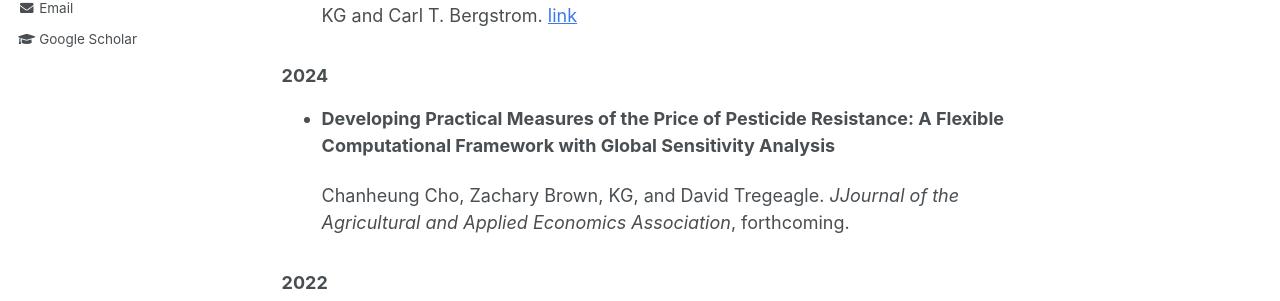
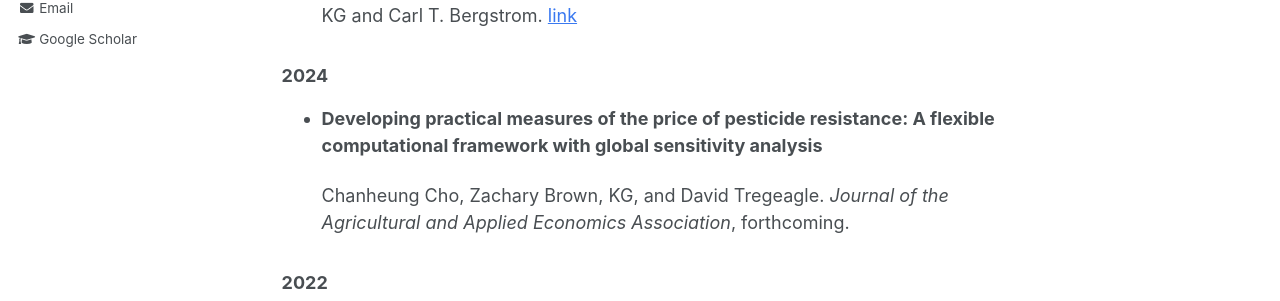
Before and after one commit to krgross/krgross.github.io, a Jekyll site: the page built from _pages/publications.md, in a window 1280 px wide and 900 px high. Shown: the part 385-686 px from the top of the window. Built offline with Jekyll 4.4.1, drawn with Linux system fonts in a browser that asks for light colours; formulas are drawn with MathJax 3.

Commit message:
Update publications.md

```diff
--- a/_pages/publications.md
+++ b/_pages/publications.md
@@ -15,9 +15,9 @@ permalink: /publications/
 
 ### 2024
 
-  * **Developing Practical Measures of the Price of Pesticide Resistance: A Flexible Computational Framework with Global Sensitivity Analysis**
+  * **Developing practical measures of the price of pesticide resistance: A flexible computational framework with global sensitivity analysis**
 
-    Chanheung Cho, Zachary Brown, KG, and David Tregeagle. _JJournal of the Agricultural and Applied Economics Association_, forthcoming.
+    Chanheung Cho, Zachary Brown, KG, and David Tregeagle. _Journal of the Agricultural and Applied Economics Association_, forthcoming.
 
 ### 2022
 
```
